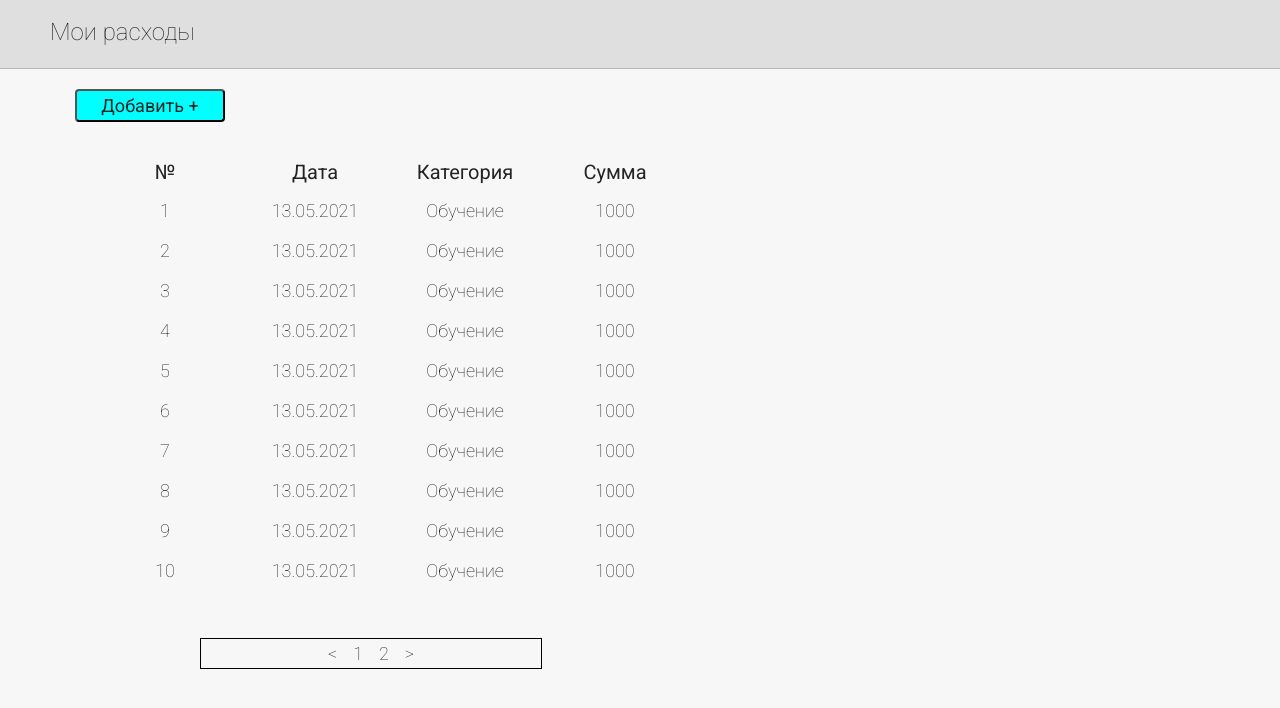
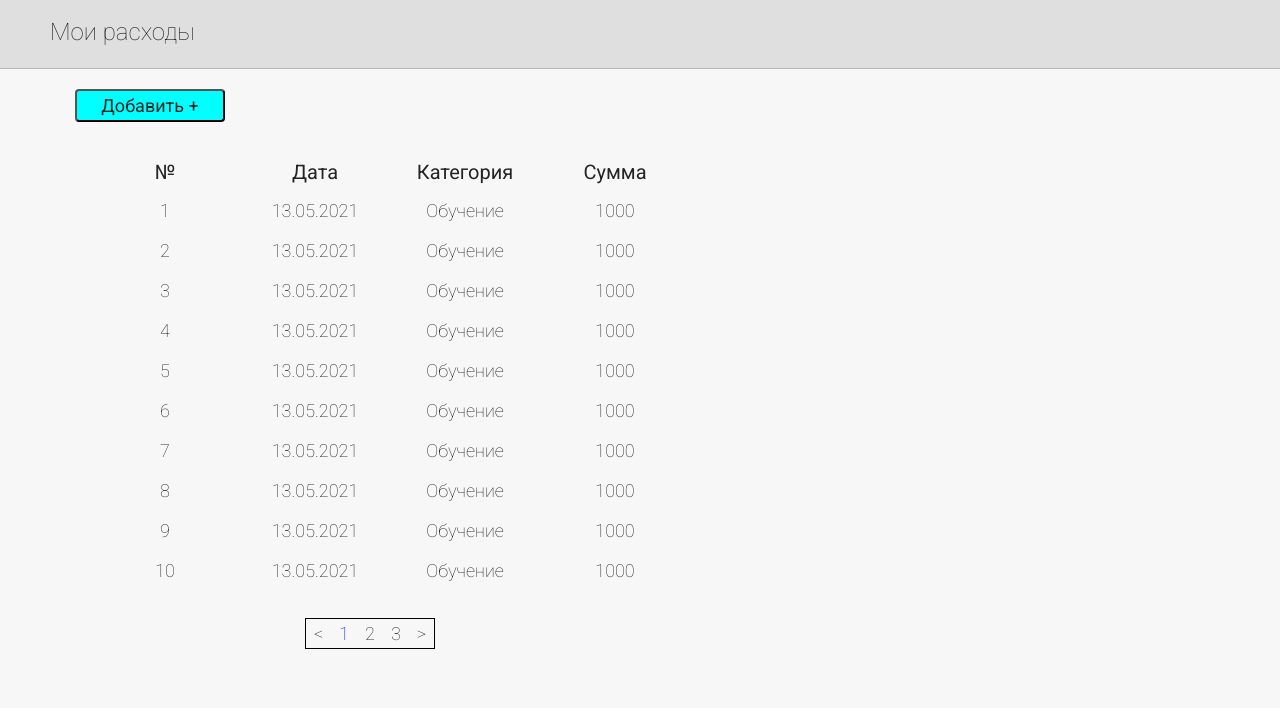
Before and after one commit to Despe573/GB_Vue, a Vue app in the folder my_personal_costs/: page / in a window 1280 px wide. Shown: the top 708 px of the page. Built offline with nearby package versions, Linux system fonts and the light colour scheme.

Commit message:
final update lesson3

```diff
--- a/my_personal_costs/src/App.vue
+++ b/my_personal_costs/src/App.vue
@@ -8,7 +8,6 @@
         <PaymentTable :items="paymentsList" />
       </div>
     </main>
-    <Pagenation :numOfLines="calcNumOfLines" />
   </div>
 </template>
 
@@ -16,7 +15,6 @@
 import PaymentForm from "./components/paymentForm.vue";
 import PaymentTable from "./components/paymentTable.vue";
 import Button from "./components/button.vue";
-import Pagenation from "./components/pagenation.vue";
 
 export default {
   name: "App",
@@ -24,11 +22,24 @@ export default {
     PaymentTable,
     PaymentForm,
     Button,
-    Pagenation,
   },
   data() {
     return {
       paymentsList: [
+        { date: "13.05.2021", category: "Обучение", price: 1000 },
+        { date: "13.05.2021", category: "Обучение", price: 1000 },
+        { date: "13.05.2021", category: "Обучение", price: 1000 },
+        { date: "13.05.2021", category: "Обучение", price: 1000 },
+        { date: "13.05.2021", category: "Обучение", price: 1000 },
+        { date: "13.05.2021", category: "Обучение", price: 1000 },
+        { date: "13.05.2021", category: "Обучение", price: 1000 },
+        { date: "13.05.2021", category: "Обучение", price: 1000 },
+        { date: "13.05.2021", category: "Обучение", price: 1000 },
+        { date: "13.05.2021", category: "Обучение", price: 1000 },
+        { date: "13.05.2021", category: "Обучение", price: 1000 },
+        { date: "13.05.2021", category: "Обучение", price: 1000 },
+        { date: "13.05.2021", category: "Обучение", price: 1000 },
+        { date: "13.05.2021", category: "Обучение", price: 1000 },
         { date: "13.05.2021", category: "Обучение", price: 1000 },
         { date: "13.05.2021", category: "Обучение", price: 1000 },
         { date: "13.05.2021", category: "Обучение", price: 1000 },
@@ -57,11 +68,6 @@ export default {
         this.title = "Добавить +";
         this.active = false;
       }
-    },
-  },
-  computed: {
-    calcNumOfLines() {
-      return this.paymentsList.length;
     },
   },
 };
--- a/my_personal_costs/src/components/pagenation.vue
+++ b/my_personal_costs/src/components/pagenation.vue
@@ -1,16 +1,20 @@
 <template>
   <div :class="[$style.center]">
     <div :class="[$style.wrapper]">
-      <div :class="[$style.pageBtn]">{{ pre }}</div>
+      <div :class="[$style.pageBtn]" @click="clickPage(curPage - 1)">
+        {{ pre }}
+      </div>
       <div
-        v-for="page in numOfLines / 5"
-        :key="page"
-        :class="[$style.pageBtn]"
-        @click="dispatchPage(page)"
+        v-for="p in numOfPage"
+        :key="p"
+        :class="[$style.pageBtn, { [$style.active]: curPage === p }]"
+        @click="clickPage(p)"
       >
-        {{ page }}
+        {{ p }}
       </div>
-      <div :class="[$style.pageBtn]">{{ next }}</div>
+      <div :class="[$style.pageBtn]" @click="clickPage(curPage + 1)">
+        {{ next }}
+      </div>
     </div>
   </div>
 </template>
@@ -25,13 +29,21 @@ export default {
     };
   },
   props: {
-    numOfLines: {
-      type: Number,
+    length: Number,
+    itemsOnPage: Number,
+    curPage: Number,
+  },
+  methods: {
+    clickPage(p) {
+      if (p < 1 || p > this.numOfPage) {
+        return;
+      }
+      this.$emit("PageNumber", p);
     },
   },
-  methods: {
-    dispatchPage(page) {
-      this.$emit("PageNumber", page);
+  computed: {
+    numOfPage() {
+      return Math.ceil(this.length / this.itemsOnPage);
     },
   },
 };
@@ -40,18 +52,18 @@ export default {
 <style lang="scss" module>
 .center {
   margin-bottom: 100px;
-  margin-left: 200px;
   background-color: #f7f7f7;
   font-family: "Roboto", sans-serif;
   color: #242424;
   font-size: 18px;
   font-weight: 100;
   box-sizing: border-box;
+  display: flex;
+  justify-content: center;
 }
 .wrapper {
   display: flex;
   justify-content: center;
-  width: 340px;
   border: 1px solid black;
   padding: 4px 0;
 }
@@ -62,4 +74,7 @@ export default {
     color: blue;
   }
 }
+.active {
+  color: blue;
+}
 </style>
--- a/my_personal_costs/src/components/paymentTable.vue
+++ b/my_personal_costs/src/components/paymentTable.vue
@@ -7,23 +7,59 @@
         <div :class="[$style.head]">Категория</div>
         <div :class="[$style.head]">Сумма</div>
       </li>
-      <li :class="[$style.list]" v-for="(item, index) in items" :key="index">
-        <div :class="[$style.width]">{{ index + 1 }}</div>
+      <li :class="[$style.list]" v-for="(item, index) in getItems" :key="index">
+        <div :class="[$style.width]">{{ item.num + 1 }}</div>
         <div :class="[$style.width]">{{ item.date }}</div>
         <div :class="[$style.width]">{{ item.category }}</div>
         <div :class="[$style.width]">{{ item.price }}</div>
       </li>
     </ul>
+    <Pagenation
+      :length="items.length"
+      :itemsOnPage="itemsOnPage"
+      :curPage="page"
+      @PageNumber="getPage"
+    />
   </div>
 </template>
 
+
 <script>
+import Pagenation from "./pagenation";
+
 export default {
   name: "paymentTable",
+  components: {
+    Pagenation,
+  },
+  data() {
+    return {
+      page: 1,
+      itemsOnPage: 10,
+    };
+  },
   props: {
     items: {
       type: Array,
     },
+  },
+  methods: {
+    getPage(p) {
+      this.page = p;
+    },
+  },
+  computed: {
+    getItems() {
+      const { page, itemsOnPage } = this;
+      this.items.forEach(function (item, index) {
+        item.num = index;
+      });
+      return this.items.slice(
+        itemsOnPage * (page - 1),
+        itemsOnPage * (page - 1) + itemsOnPage
+      );
+    },
+    // getItemNum() {},
   },
 };
 </script>
```
